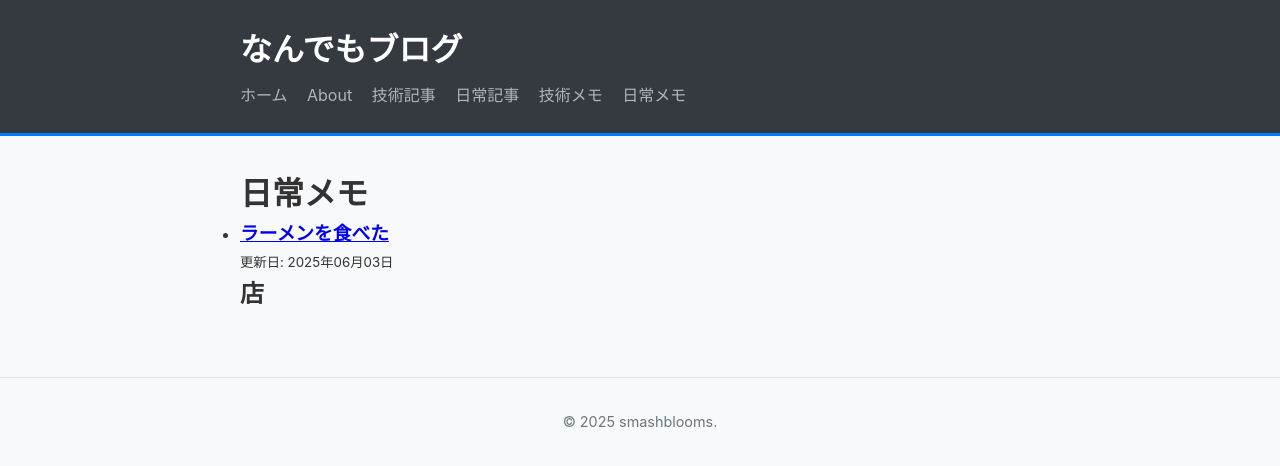
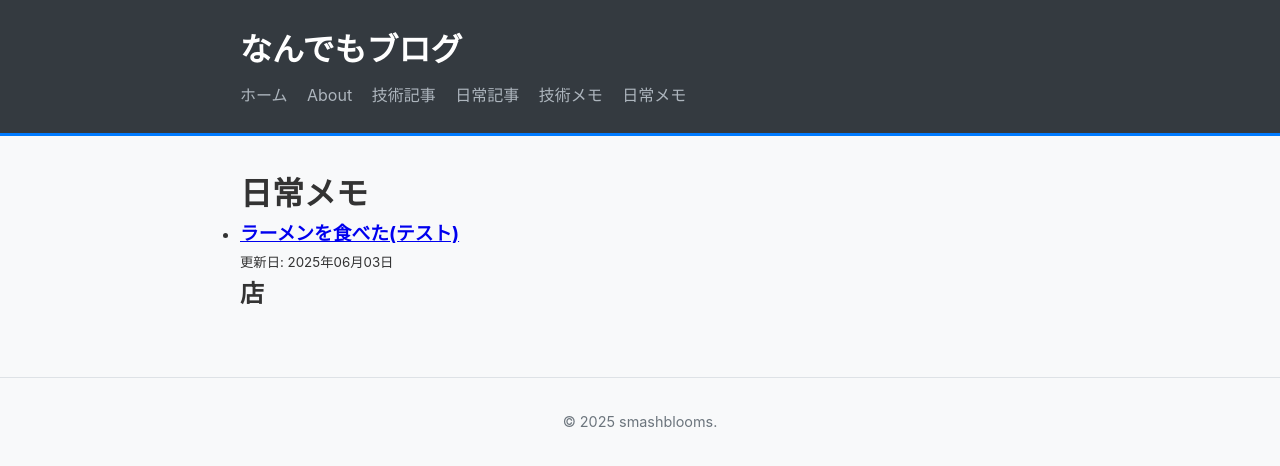
Before and after one commit to smashblooms/my-blog, a Jekyll site: the page built from daily-memos.html, in a window 1280 px wide. Shown: the top 466 px of the page. Built offline with Jekyll 4.4.1, drawn with Linux system fonts in a browser that asks for light colours.

Commit message:
テスト記事の修正

```diff
--- a/_daily_memos/2025-06-02-ramen.md
+++ b/_daily_memos/2025-06-02-ramen.md
@@ -1,5 +1,5 @@
 ---
-title: "ラーメンを食べた"
+title: "ラーメンを食べた(テスト)"
 date: 2025-06-03 # メモにも日付を付ける場合
 tags: [ラーメン]
 # layout: memo は _config.yml で設定済みなので省略可能
```
Also changed, not shown: _tech_memos/2025-06-02-welcome-to-jekyll.md (+1 -1 lines).
